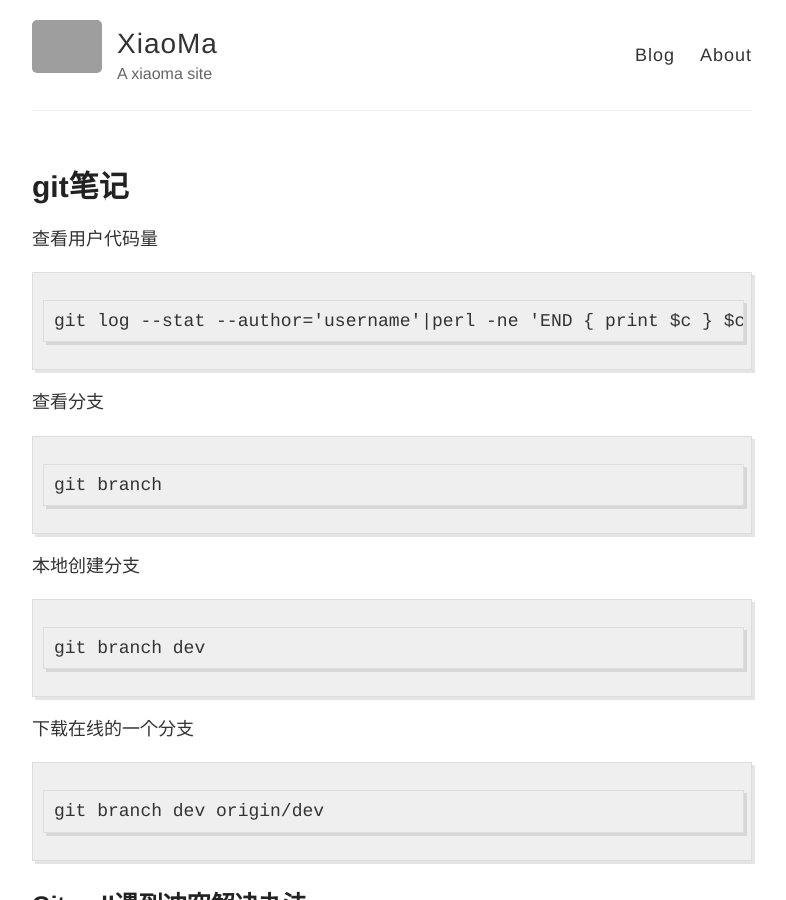
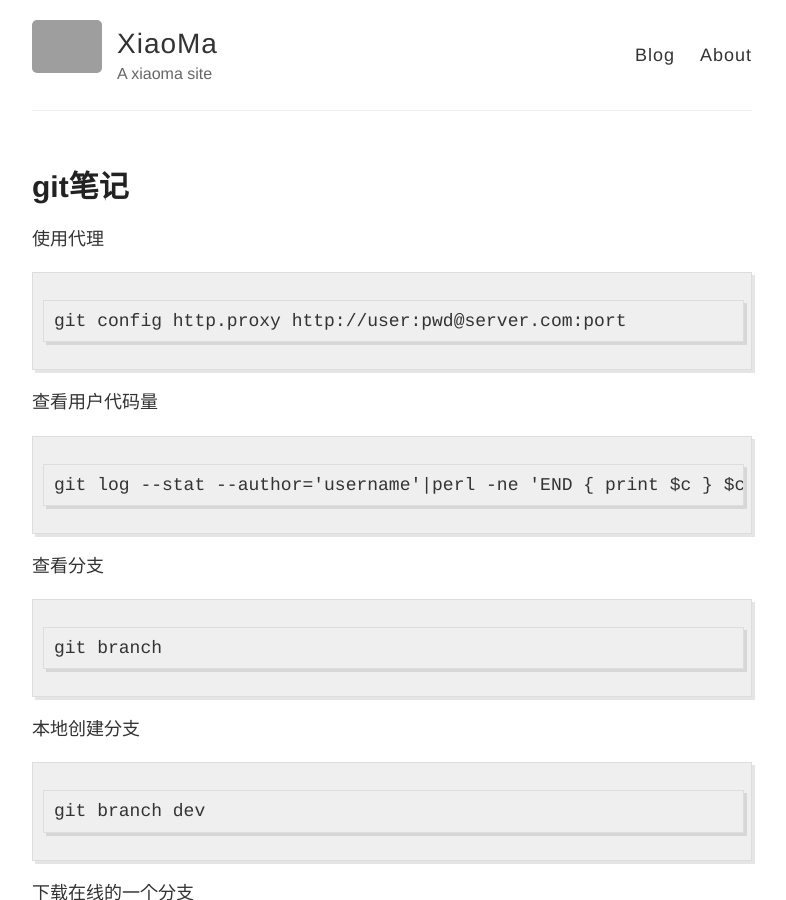
Before and after one commit to pingmalu/pingmalu.github.io, a Jekyll site: the page built from _posts/2015-11-12-git-notes.md, in a window 1280 px wide and 900 px high. Shown: the whole window, without its empty margins (248-1034 px from the left). Built offline with Jekyll 4.4.1, drawn with Linux system fonts in a browser that asks for light colours; Markdown is read by kramdown in place of the engine named in the settings; grey boxes are pictures that could not be loaded.

Commit message:
修改一条笔记

```diff
--- a/_posts/2015-11-12-git-notes.md
+++ b/_posts/2015-11-12-git-notes.md
@@ -2,6 +2,10 @@
 layout: post
 title: git笔记
 ---
+使用代理
+
+    git config http.proxy http://user:pwd@server.com:port
+
 
 查看用户代码量
 
```
